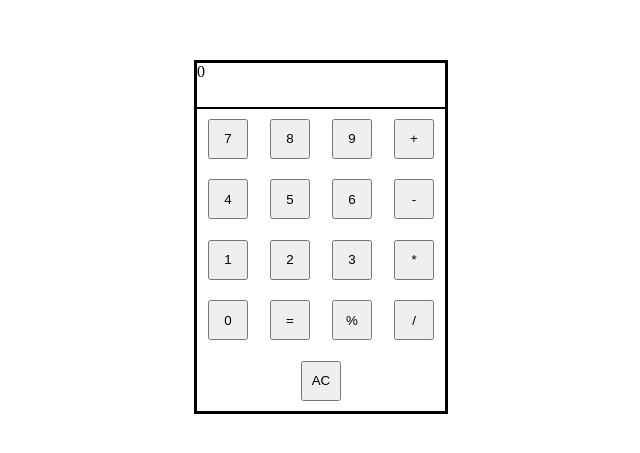
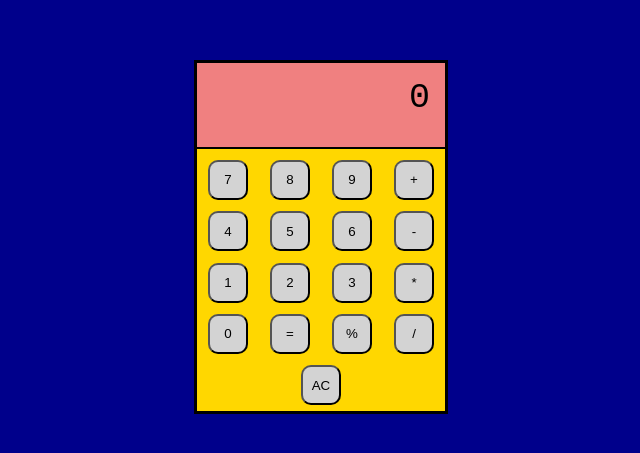
Before and after one commit to Adithya-why/Calculator, a plain HTML site: page main.html in a window 1280 px wide. Shown: the part 171-624 px from the top of the page, without its empty margins (319-959 px from the left). Drawn offline with Linux system fonts and the light colour scheme.

Commit message:
Styled the calc

```diff
--- a/style.css
+++ b/style.css
@@ -4,6 +4,7 @@ body{
     display: flex;
     justify-content: center;
     align-items: center;
+    background-color: #00008B;;
 }
 
 .calc{
@@ -13,12 +14,16 @@ body{
     flex-direction: column;
     border: 2px solid black;
 
+
+
 }
 
 
 .topcalc{
 flex: 1 1 auto;
 border: 1px solid black;
+background-color: #F08080;
+padding: 15px;
 }
 
 
@@ -27,8 +32,10 @@ border: 1px solid black;
     border: 1px solid black;
     display: flex;
     flex-direction: column;
-    /*justify-content: center;
-    align-items: center;*/
+    background-color: #FFD700;
+    padding-top: 5px;
+
+
 
 }
 
@@ -43,4 +50,17 @@ border: 1px solid black;
 button.dig,button.clr,button.op,.eq{
     width: 40px;
     height: 40px;
+    border-radius: 10px;
+    background-color: lightgrey;
+    text-align: center;
 }
+
+
+
+.display{
+    height: 40px;
+    text-align: right;
+    font-family: 'Courier New', Courier, monospace;
+    font-size: 35px;
+
+}
```
